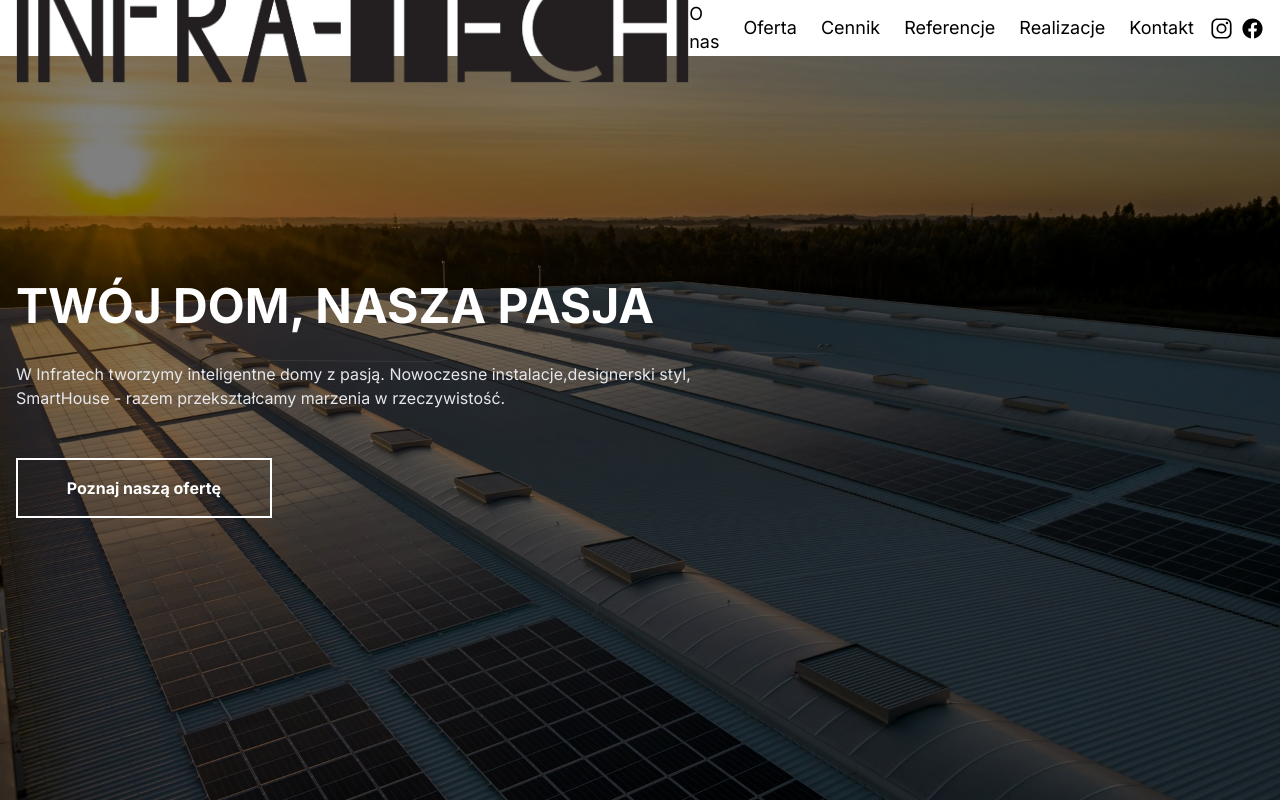
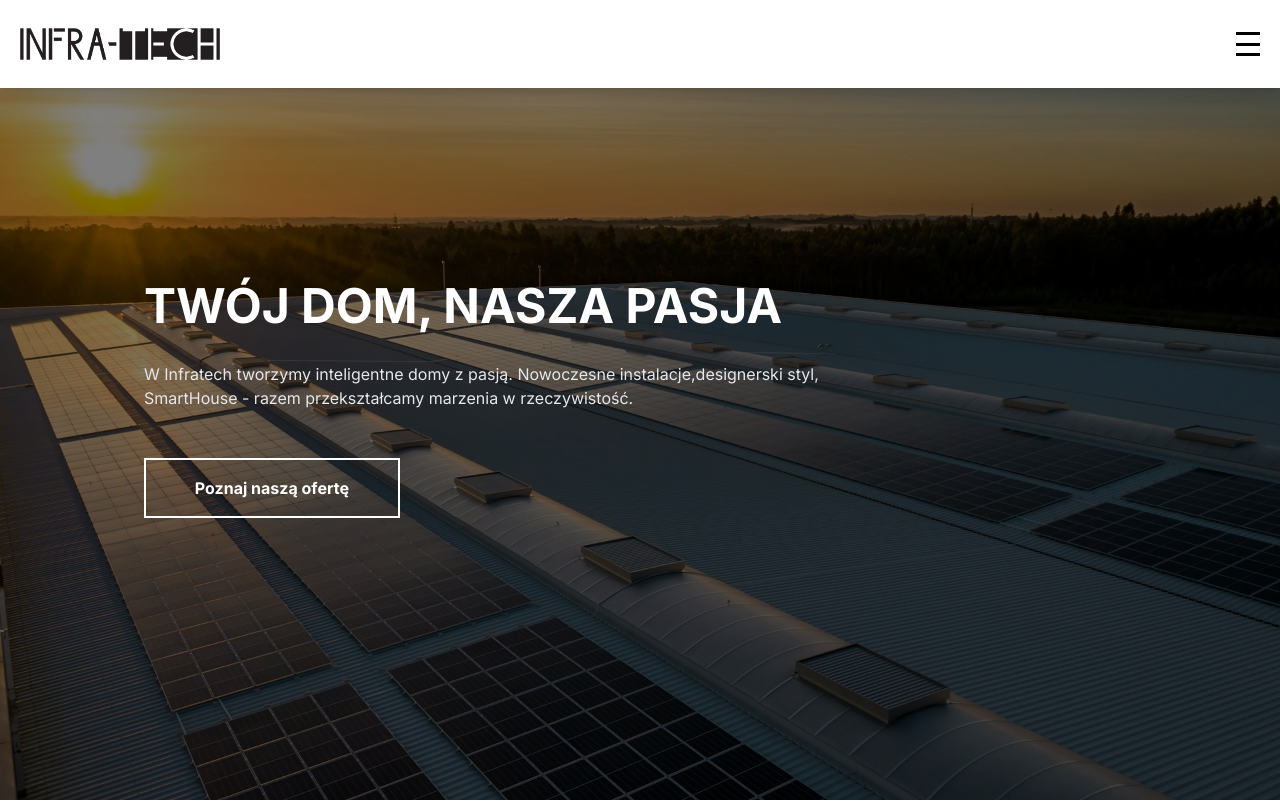
Before and after one commit to emilkowalczyk/infratech, a Next.js app: page / in a window 1280 px wide. Shown: the top 802 px of the page. Built offline with nearby package versions, Linux system fonts and the light colour scheme.

Commit message:
edit navbar

```diff
--- a/src/app/layout.tsx
+++ b/src/app/layout.tsx
@@ -19,7 +19,7 @@ export default function RootLayout({
 }) {
   return (
     <html lang='pl'>
-      <body className={inter.className}>
+      <body className={inter.className} suppressHydrationWarning>
         <Navbar />
         {children}
         <Footer />
--- a/src/app/page.tsx
+++ b/src/app/page.tsx
@@ -23,7 +23,7 @@ function Home() {
           textColor='text-black'
         />
 
-        <p className='w-4/5 text-center text-gray-600'>{homeData.content[0]}</p>
+        <p className='text-center text-gray-600'>{homeData.content[0]}</p>
       </ContentWrapper>
       <Offer />
       <ContentWrapper>
--- a/src/components/ContentWrapper.tsx
+++ b/src/components/ContentWrapper.tsx
@@ -4,7 +4,7 @@ type Props = {
 
 function ContentWrapper({ children }: Props) {
   return (
-    <div className='px-4 py-6 mt-16 flex flex-col items-center md:mx-auto md:max-w-5xl md:w-full'>
+    <div className='px-5 py-6 mt-16 flex flex-col items-center md:mx-auto md:max-w-5xl md:w-full'>
       {children}
     </div>
   );
--- a/src/components/Heading.tsx
+++ b/src/components/Heading.tsx
@@ -13,7 +13,9 @@ function Heading({
 }: Props) {
   return (
     <div className={`flex flex-col items-center`}>
-      <h2 className={`text-3xl font-bold mb-8 ${textColor}`}>{label}</h2>
+      <h2 className={`text-3xl font-bold mb-8 text-center ${textColor}`}>
+        {label}
+      </h2>
       {underline && (
         <span className={`block w-[100px] h-[1px] mb-8 ${bgColor}`}></span>
       )}
--- a/src/components/HeroSection.tsx
+++ b/src/components/HeroSection.tsx
@@ -11,7 +11,7 @@ type Props = {
 
 function HeroSection({ bgImage, heading, description, btnLabel }: Props) {
   return (
-    <div className='w-full min-h-screen flex flex-col justify-center'>
+    <header className='w-full min-h-screen flex flex-col justify-center'>
       <Image
         src={bgImage}
         alt='Home image'
@@ -19,7 +19,7 @@ function HeroSection({ bgImage, heading, description, btnLabel }: Props) {
         height={0}
         className='w-full h-screen object-cover absolute top-0 left-0 -z-10 brightness-[50%]'
       />
-      <div className='flex flex-col justify-center items-center md:items-start px-4 md:max-w-7xl md:mx-auto md:w-full'>
+      <div className='flex flex-col justify-center items-center md:items-start px-4 md:max-w-5xl md:mx-auto md:w-full'>
         <h1 className='text-4xl md:text-5xl text-white font-bold uppercase text-center leading-tight md:text-left'>
           {heading}
         </h1>
@@ -29,7 +29,7 @@ function HeroSection({ bgImage, heading, description, btnLabel }: Props) {
         </p>
         <Button path={navLinks[1].path} label={btnLabel} />
       </div>
-    </div>
+    </header>
   );
 }
 
--- a/src/components/Navbar.tsx
+++ b/src/components/Navbar.tsx
@@ -1,82 +1,59 @@
 'use client';
 
-import { navLinks } from '@/data/data';
 import Image from 'next/image';
-import Link from 'next/link';
-import { useEffect, useState } from 'react';
-import SocialMedia from './SocialMedia';
+import { useState } from 'react';
 
 function Navbar() {
-  const [isOpenMenu, setIsOpenMenu] = useState(false);
+  const [menu, setMenu] = useState(false);
 
-  const handleMobileMenu = () => setIsOpenMenu(!isOpenMenu);
-  const closeMobileMenu = () => setIsOpenMenu(false);
-
-  useEffect(() => {
-    if (window.innerWidth >= 1024) {
-      setIsOpenMenu(true);
-    } else setIsOpenMenu(false);
-  }, []);
+  const handleMenu = () => setMenu(!menu);
 
   return (
-    <header
-      className={`${
-        isOpenMenu ? 'fixed' : 'absolute'
-      } top-0 left-0 px-4 w-full h-14 flex justify-between items-center bg-white z-50`}
-    >
-      <Link href={'/'} onClick={closeMobileMenu}>
-        <Image
-          src={'/images/logo.png'}
-          alt='logo'
-          width={100}
-          height={0}
-          priority
-          className={`w-auto transition duration-300`}
-        />
-      </Link>
-      <nav className='flex items-center'>
+    <nav className='w-full py-4 bg-white lg:py-6 fixed top-0 left-0 z-50 shadow-lg'>
+      <div className='px-5 mx-auto lg:max-w-7xl flex justify-between items-center'>
+        {/* Logo with link to homepage */}
+        <a href='/' className='block'>
+          <Image
+            src={'/images/logo.png'}
+            width={300}
+            height={0}
+            alt='Logo'
+            className='w-[150px] lg:w-[200px]'
+          />
+        </a>
+        {/* Navigation links */}
         <ul
-          className={`fixed top-0 right-0 w-full h-screen bg-white flex flex-col justify-center items-center transition-all duration-300 ${
-            isOpenMenu ? 'opacity-1 visible' : 'opacity-0 invisible'
-          }
-           lg:static lg:w-auto lg:h-auto lg:bg-transparent lg:opacity-1 lg:visible lg:flex-row lg:gap-6`}
+          className={`w-[300px] h-screen bg-white flex flex-col justify-center items-center fixed top-0 right-0 transition-all ${
+            menu ? 'translate-x-0' : 'translate-x-full'
+          }`}
         >
-          {navLinks.map(({ path, title }) => (
-            <li key={title}>
-              <Link
-                href={path}
-                className='block py-4 text-lg'
-                onClick={closeMobileMenu}
-              >
-                {title}
-              </Link>
-            </li>
-          ))}
+          <li>link1</li>
+          <li>link2</li>
+          <li>link3</li>
         </ul>
-        <SocialMedia />
+        {/* Mobile icon */}
         <div
-          className='lg:hidden flex flex-col justify-between items-center w-11 h-11 py-3 -scale-[0.8] translate-x-[10px] cursor-pointer'
-          onClick={handleMobileMenu}
+          onClick={handleMenu}
+          className='w-[40px] h-[40px] flex flex-col justify-between items-center py-2 translate-x-2'
         >
           <span
-            className={`w-6 h-[2px] bg-black
-            ${
-              isOpenMenu ? 'rotate-45 translate-y-[9px]' : 'rotate-0'
-            } transition duration-300`}
+            className={`block w-[24px] h-[3px] bg-black ${
+              menu ? 'rotate-45 translate-y-[10px]' : 'rotate-0'
+            } transition-all`}
           ></span>
           <span
-            className={`w-6 h-[2px] bg-black ${
-              isOpenMenu ? 'opacity-0' : 'opacity-1'
-            } transition duration-300`}
+            className={`block w-[24px] h-[3px] bg-black ${
+              menu ? 'opacity-0' : 'opacity-100'
+            } transition-all`}
           ></span>
           <span
-            className={`w-6 h-[2px]  bg-black ${
-              isOpenMenu ? '-rotate-45 -translate-y-[9px]' : 'rotate-0'
-            } transition duration-300`}
+            className={`block w-[24px] h-[3px] bg-black ${
+              menu ? '-rotate-45 -translate-y-[11px]' : 'rotate-0'
+            } transition-all`}
           ></span>
         </div>
-      </nav>
-    </header>
+      </div>
+    </nav>
   );
 }
 
--- a/src/components/Slider.tsx
+++ b/src/components/Slider.tsx
@@ -52,7 +52,7 @@ function Slider() {
         rewindWithAnimation={false}
         rtl={false}
         shouldResetAutoplay
-        // showDots
+        showDots
         sliderClass=''
         slidesToSlide={1}
         swipeable
@@ -64,7 +64,17 @@ function Slider() {
             height={720}
             alt='x'
             src='/images/electrical.jpg'
-            className='w-full max-w-full h-[720px] object-cover max-h-[720px] block'
+            className='w-auto object-cover max-h-[720px] block'
+            priority
+          />
+        </div>
+        <div className='relative'>
+          <Image
+            width={1920}
+            height={720}
+            alt='x'
+            src='/images/smarthome.jpg'
+            className='w-auto object-cover max-h-[720px] block'
           />
         </div>
       </Carousel>
```
